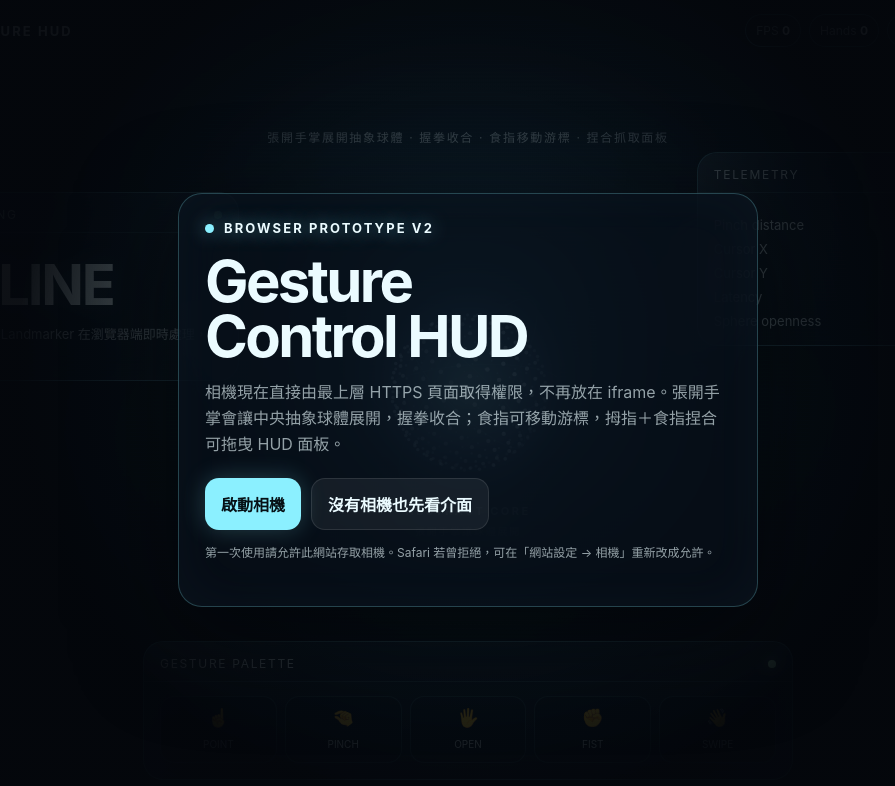
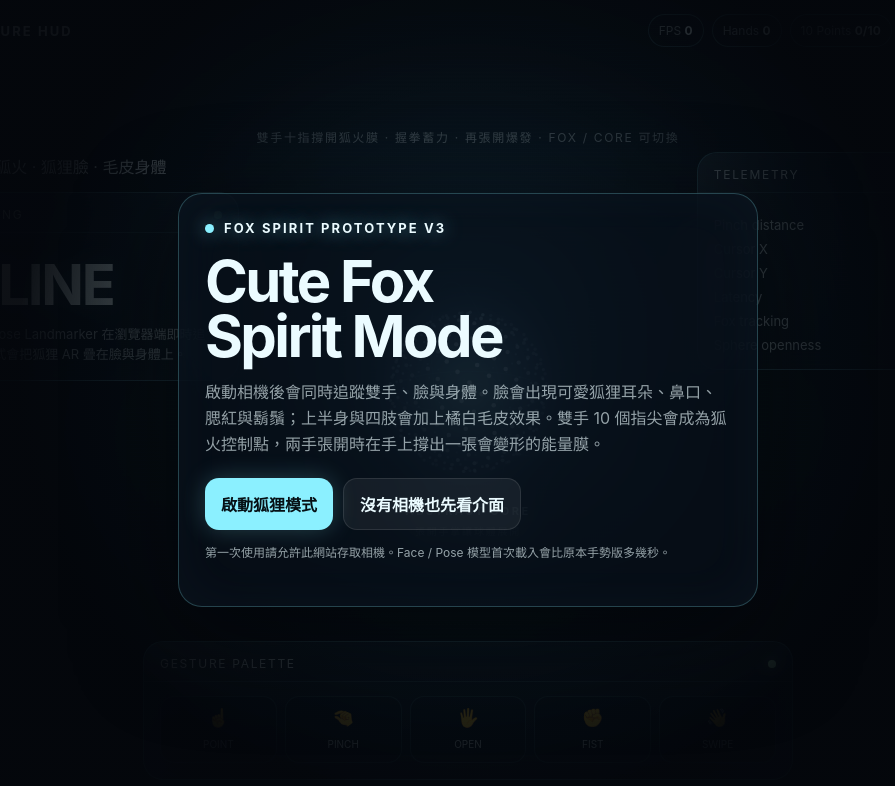
Before and after one commit to qookey109-pixel/ai-resource-hub, a website: page gesture-hud/index.html in a window 1280 px wide. Shown: the whole page, without its empty margins (172-1067 px from the left). Drawn offline with Linux system fonts and the light colour scheme; a script that the page names is missing.

Commit message:
Add Cute Fox Spirit V3 interface

```diff
--- a/gesture-hud/index.html
+++ b/gesture-hud/index.html
@@ -4,14 +4,17 @@
   <meta charset="utf-8" />
   <meta name="viewport" content="width=device-width, initial-scale=1, viewport-fit=cover" />
   <meta name="theme-color" content="#060a10" />
-  <title>Qookey Gesture HUD</title>
+  <title>Qookey Gesture HUD · Cute Fox Spirit</title>
   <link rel="stylesheet" href="./app.css" />
 </head>
 <body>
-  <div class="app">
+  <div class="app" id="app">
     <video id="video" autoplay playsinline muted></video>
     <canvas id="stage"></canvas>
+    <canvas id="foxStage"></canvas>
     <canvas id="orbStage"></canvas>
+
+    <div class="fox-caption" id="foxCaption"><b>CUTE FOX SPIRIT</b>十指狐火 · 狐狸臉 · 毛皮身體</div>
     <div class="orb-caption" id="orbCaption"><b>ABSTRACT CORE</b>張開手掌讓球體展開</div>
     <div class="scanlines"></div><div class="vignette"></div>
 
@@ -20,16 +23,17 @@
       <div class="chips">
         <div class="chip">FPS <b id="fps">0</b></div>
         <div class="chip">Hands <b id="hands">0</b></div>
+        <div class="chip">10 Points <b id="fingerPoints">0/10</b></div>
         <div class="chip">Gesture <b id="gestureText">—</b></div>
-        <div class="chip">Orb <b id="orbState">CLOSED</b></div>
+        <button class="chip mode-chip" id="modeBtn" type="button">Mode <b id="modeText">FOX</b></button>
       </div>
     </div>
 
-    <div class="hint">張開手掌展開抽象球體 · 握拳收合 · 食指移動游標 · 捏合抓取面板</div>
+    <div class="hint">雙手十指撐開狐火膜 · 握拳蓄力 · 再張開爆發 · FOX / CORE 可切換</div>
 
     <section class="panel" id="panelA" data-draggable>
-      <div class="panel-head"><span class="panel-title">Hand Tracking</span><span class="status-dot"></span></div>
-      <div class="panel-body"><div class="big" id="trackingState">OFFLINE</div><div class="sub">MediaPipe Hand Landmarker 在瀏覽器端即時處理，不需要 API Key。</div></div>
+      <div class="panel-head"><span class="panel-title">Spirit Tracking</span><span class="status-dot"></span></div>
+      <div class="panel-body"><div class="big" id="trackingState">OFFLINE</div><div class="sub">Hand + Face + Pose Landmarker 在瀏覽器端即時追蹤。Cute Fox 模式會把狐狸 AR 疊在臉與身體上。</div></div>
     </section>
 
     <section class="panel" id="panelB" data-draggable>
@@ -39,6 +43,7 @@
         <span>Cursor X</span><b id="cursorX">—</b>
         <span>Cursor Y</span><b id="cursorY">—</b>
         <span>Latency</span><b id="latency">—</b>
+        <span>Fox tracking</span><b id="foxState">WAITING</b>
         <span>Sphere openness</span><b id="orbOpenVal">15%</b>
       </div></div>
     </section>
@@ -55,15 +60,17 @@
     </section>
 
     <div id="cursor" class="cursor"></div><div id="toast" class="toast">SWIPE</div>
+
     <div class="start" id="startOverlay"><div class="start-card">
-      <div class="brand" style="margin-bottom:18px"><span class="brand-dot"></span>Browser Prototype V2</div>
-      <h1>Gesture<br>Control HUD</h1>
-      <p>相機現在直接由最上層 HTTPS 頁面取得權限，不再放在 iframe。張開手掌會讓中央抽象球體展開，握拳收合；食指可移動游標，拇指＋食指捏合可拖曳 HUD 面板。</p>
-      <div class="start-actions"><button class="btn btn-primary" id="startBtn">啟動相機</button><button class="btn btn-ghost" id="demoBtn">沒有相機也先看介面</button></div>
-      <div class="notice" id="notice">第一次使用請允許此網站存取相機。Safari 若曾拒絕，可在「網站設定 → 相機」重新改成允許。</div>
+      <div class="brand" style="margin-bottom:18px"><span class="brand-dot fox-dot"></span>Fox Spirit Prototype V3</div>
+      <h1>Cute Fox<br>Spirit Mode</h1>
+      <p>啟動相機後會同時追蹤雙手、臉與身體。臉會出現可愛狐狸耳朵、鼻口、腮紅與鬍鬚；上半身與四肢會加上橘白毛皮效果。雙手 10 個指尖會成為狐火控制點，兩手張開時在手上撐出一張會變形的能量膜。</p>
+      <div class="start-actions"><button class="btn btn-primary fox-primary" id="startBtn">啟動狐狸模式</button><button class="btn btn-ghost" id="demoBtn">沒有相機也先看介面</button></div>
+      <div class="notice" id="notice">第一次使用請允許此網站存取相機。Face / Pose 模型首次載入會比原本手勢版多幾秒。</div>
     </div></div>
   </div>
   <script type="module" src="./core.js"></script>
+  <script type="module" src="./fox.js"></script>
   <script type="module" src="./orb.js"></script>
 </body>
 </html>
```
